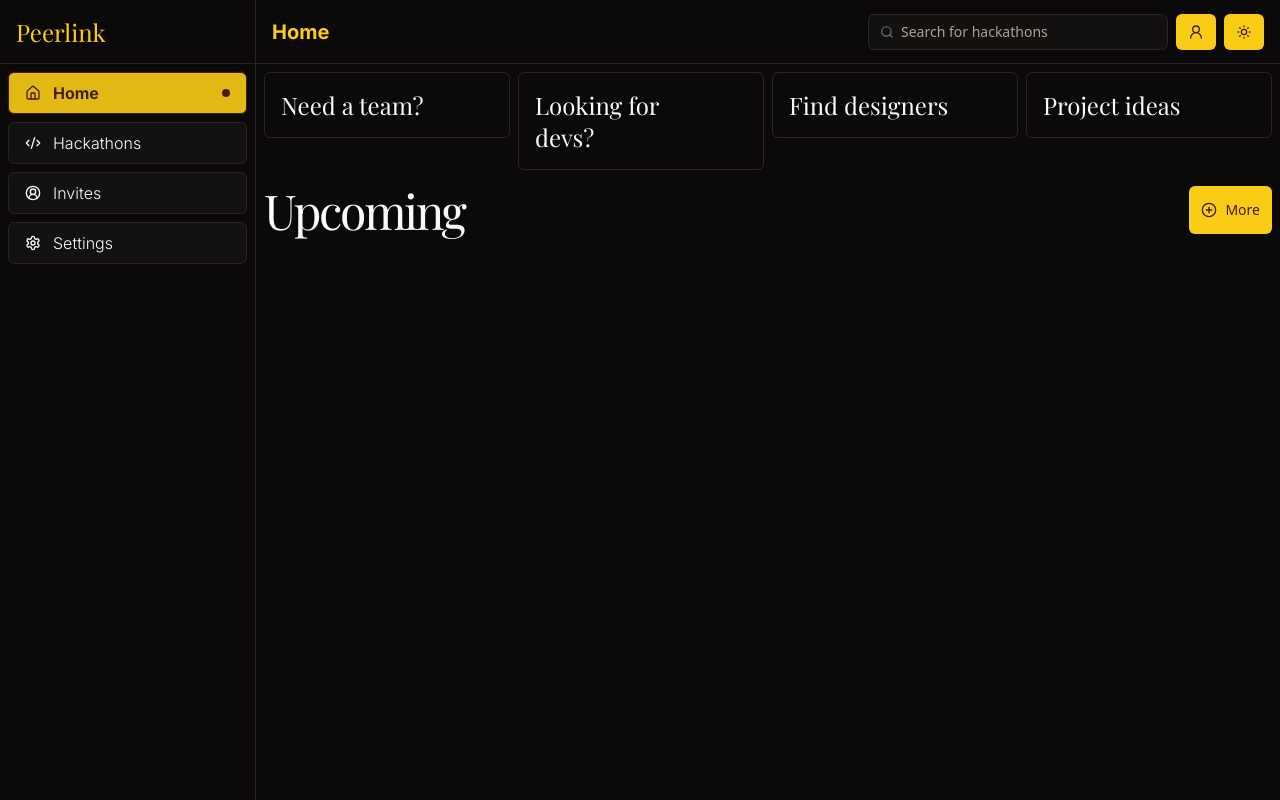
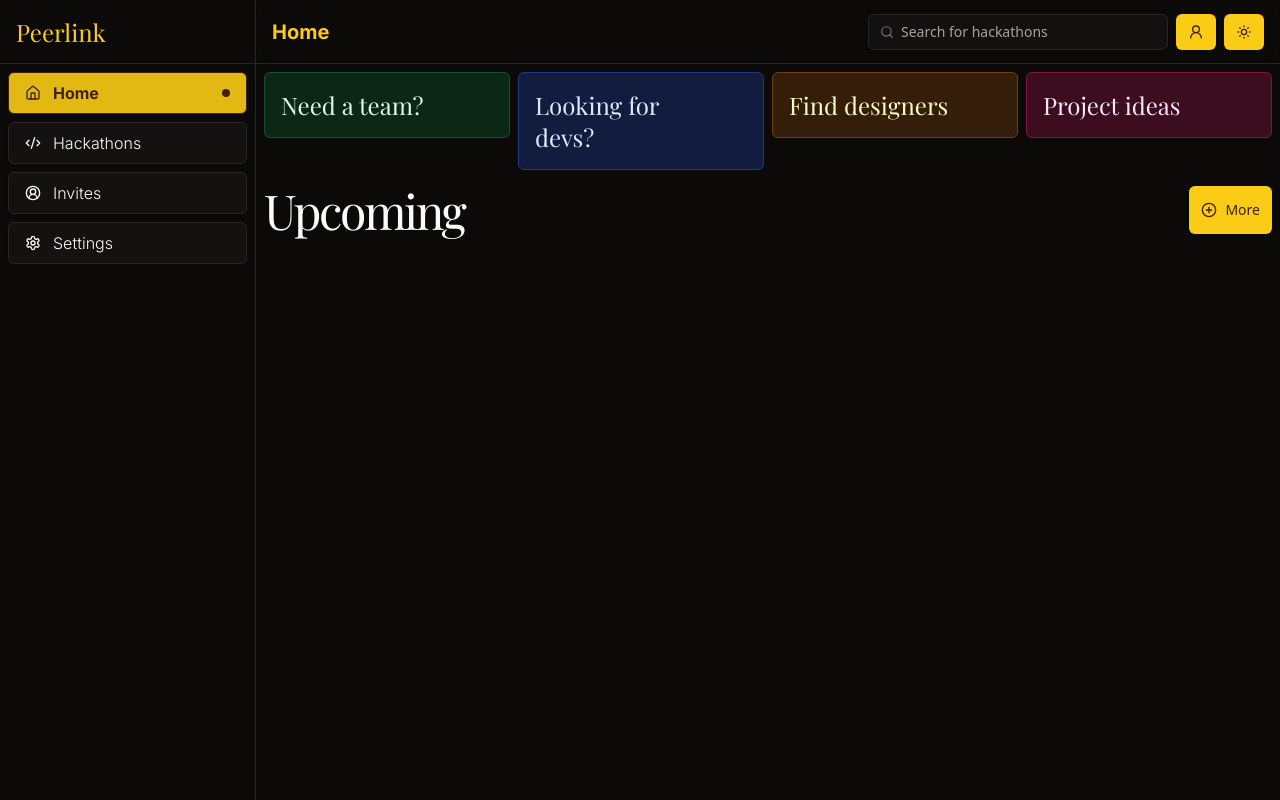
Before and after one commit to ronishrohan/peerlink, a Next.js app: page / in a window 1280 px wide. Built offline with nearby package versions, Linux system fonts and the light colour scheme; a web font is replaced by a local one.

Commit message:
Fix color on cards

```diff
--- a/src/app/page.js
+++ b/src/app/page.js
@@ -6,13 +6,26 @@ import React from 'react'
 
 const Card = ({ color, children }) => {
   const { theme } = useTheme();
+
+  const colorClasses = {
+    green: theme === 'light'
+      ? 'border-green-300 bg-green-200 text-green-900'
+      : 'border-green-900 bg-green-900/40 text-green-100',
+    blue: theme === 'light'
+      ? 'border-blue-300 bg-blue-200 text-blue-900'
+      : 'border-blue-900 bg-blue-900/40 text-blue-100',
+    yellow: theme === 'light'
+      ? 'border-yellow-300 bg-yellow-200 text-yellow-900'
+      : 'border-yellow-900 bg-yellow-900/40 text-yellow-100',
+    pink: theme === 'light'
+      ? 'border-pink-300 bg-pink-200 text-pink-900'
+      : 'border-pink-900 bg-pink-900/40 text-pink-100'
+  };
+
   return (
-    <button className={`w-full group cursor-pointer font-serif h-[fit-content] rounded-md flex  justify-between items-center p-4
-      ${theme === 'light'
-        ? `border border-${color}-300 bg-${color}-200 text-${color}-900`
-        : `border border-${color}-900 bg-${color}-900/40 text-${color}-100`}`}>
+    <button className={`w-full group cursor-pointer font-serif h-[fit-content] rounded-md flex justify-between items-center p-4 border ${colorClasses[color]}`}>
       <div className='text-left text-2xl font-light'>{children}</div>
-      <ArrowRightCircleIcon className='group-hover:opacity-100 opacity-0  duration-300 ease-in-out -translate-x-2 group-hover:translate-x-0 transition-all' />
+      <ArrowRightCircleIcon className='group-hover:opacity-100 opacity-0 duration-300 ease-in-out -translate-x-2 group-hover:translate-x-0 transition-all' />
     </button>
   );
 };
```
